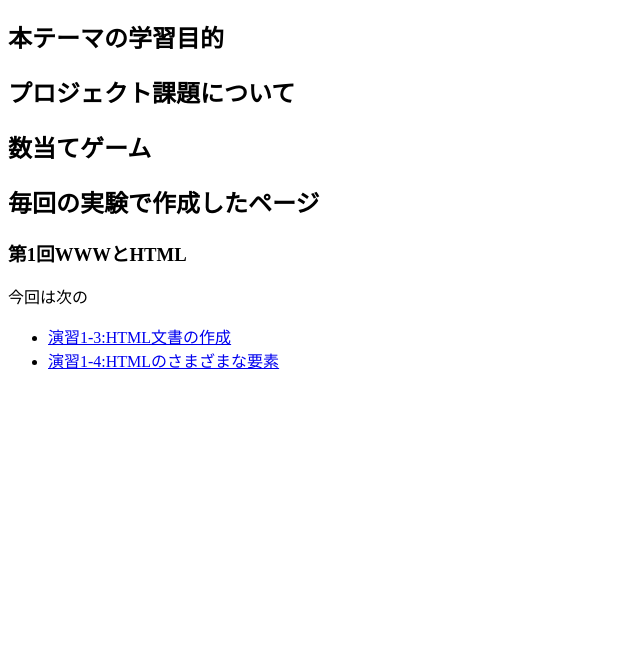
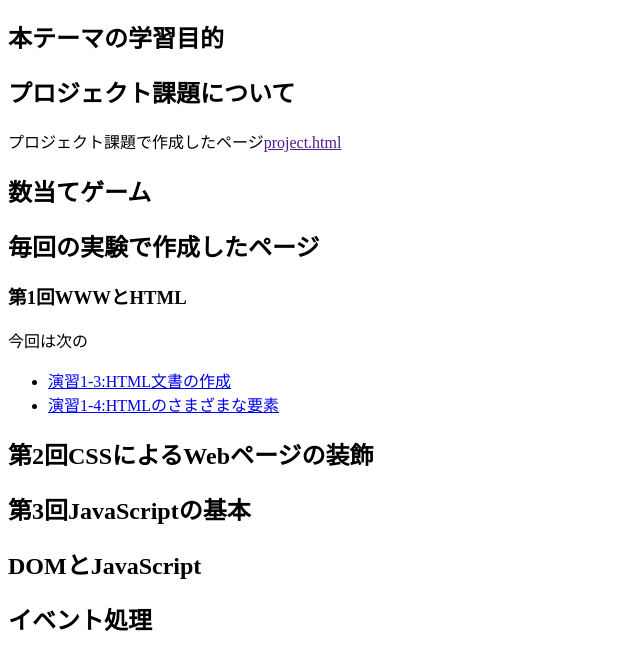
Before and after one commit to G284742022/medialabo, a plain HTML site: page index.html in a window 1280 px wide. Shown: the part 70-740 px from the top of the page, without its empty margins (0-640 px from the left). Drawn offline with Linux system fonts and the light colour scheme.

Commit message:
最終課題

```diff
--- a/index.html
+++ b/index.html
@@ -8,6 +8,7 @@
     <h1>「Webコンテンツ作成」の成果</h1>
     <h2>本テーマの学習目的</h2>
     <h2>プロジェクト課題について</h2>
+    <p>プロジェクト課題で作成したページ<a href="" title="プロジェクトの課題" target="_blank">project.html</a></p>
     <h2>数当てゲーム</h2>
     <h2>毎回の実験で作成したページ</h2>
     <h3>第1回WWWとHTML</h3>
@@ -16,5 +17,9 @@
     <li><a href="https://g284742022.github.io/medialabo/practice-html/structure.html" title="" target="_blank">演習1-3:HTML文書の作成</a></li>
     <li><a href="https://g284742022.github.io/medialabo/practice-html/elements.html" title="" target="_blank">演習1-4:HTMLのさまざまな要素</a></li>
     </ul>
+    <h2>第2回CSSによるWebページの装飾</h2>
+    <h2>第3回JavaScriptの基本</h2>
+    <h2>DOMとJavaScript</h2>
+    <h2>イベント処理</h2>
   </body>
 </html>
```
